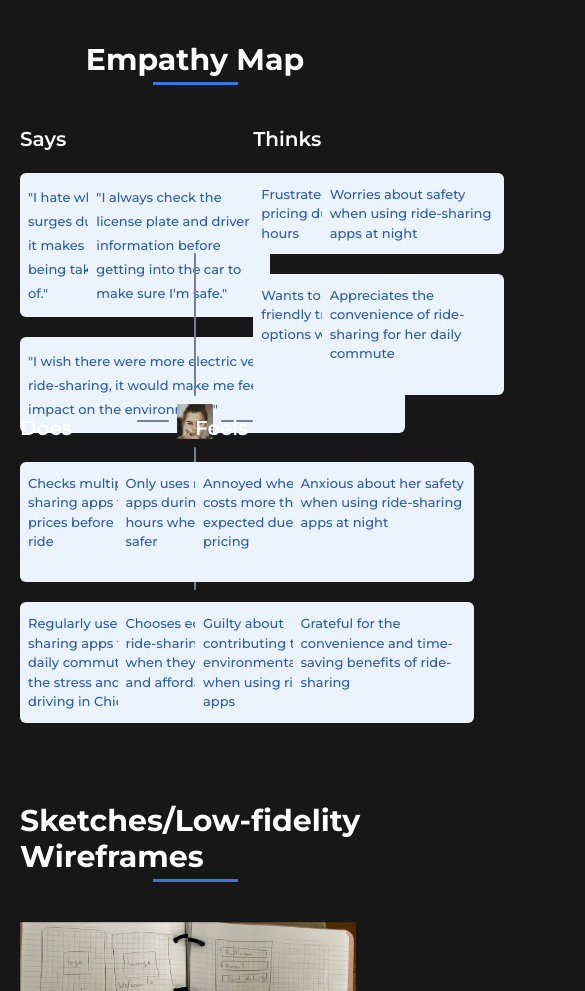
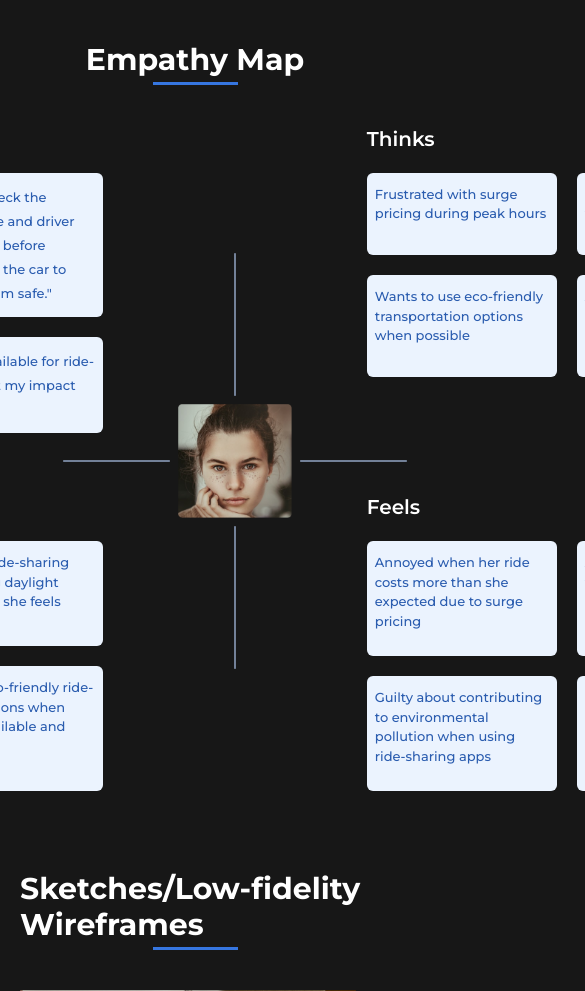
Before and after one commit to VirtuousTechies/musa-daniel, a React (Vite) app in the folder musa-daniel/: page /works/rideEase in a window 390 px wide. Shown: the part 8300-9291 px from the top of the page, 585 px wide, since content can reach past the window. Built offline with nearby package versions, Linux system fonts and the light colour scheme.

Commit message:
Made the empathy map responsive for desktop

```diff
--- a/musa-daniel/src/Components/Empathy.jsx
+++ b/musa-daniel/src/Components/Empathy.jsx
@@ -4,18 +4,17 @@ export default function Empathy(props) {
   return (
     <section className='flex flex-col space-y-5'>
         <p className='font-three font-semibold text-xl'>{props.text}</p>
-        <div className='grid grid-cols-2 gap-5'>
+        <div className={`grid grid-cols-2 gap-5 w-[400px]
+        ${props.text == 'Does' || props.text == 'Feels' ? 'h-[250px]' : 'h-auto'}`}>
             {props.others ? props.data.map((item) => <div key={item} className={`
-            w-[181.96px] rounded-md bg-[#EBF3FE] text-[#2A5CAF]
-            font-three font-medium text-[13px]
-            ${props.text == 'Thinks' && props.data.indexOf(item) <= 1 ? 'h-[80.86px]'
-            : ' h-[120.86px]'}  `}>
+            rounded-md bg-[#EBF3FE] text-[#2A5CAF]
+            font-three font-medium text-[13px] col-span-1`}>
                 <p className='font-three mx-2 my-3'>{item}</p>
             </div>)
             : props.data.map((item) => <div key={item} className={`h-max
             rounded-md bg-[#EBF3FE] text-[#2A5CAF] font-three font-medium text-base
-            ${props.data.indexOf(item) == 2 ? 'w-[384.81px]'
-            : 'w-[181.96px] h-[150.86px]'}`}>
+            ${props.data.indexOf(item) == 2 ? 'col-span-2'
+            : 'col-span-1'}`}>
                 <p className='font-three text-[13px] mx-2 my-3'>"{item}"</p>
             </div>)}
         </div>
--- a/musa-daniel/src/Components/RideEaseBody.jsx
+++ b/musa-daniel/src/Components/RideEaseBody.jsx
@@ -157,7 +157,8 @@ export default function RideEaseBody() {
     </section>
     <section className='mt-20 flex flex-col mx-5 md:mx-0 md:w-[90%] xl:w-[80%]'>
         <Heading text={'Empathy Map'} />
-        <div className='grid grid-cols-3 mt-10 w-full'>
+        <div className='flex flex-col ml-10 mt-10 -space-y-44 w-full'>
+            <div className='flex flex-row -space-x-10'>
                 <Empathy others={false} data={rideEaseData.empathyMap.says} text={'Says'}  />
                 <figure className='flex flex-row space-x-2 items-center mt-32'>
                     <div className='bg-[#738198] w-[142.78px] h-[2px] rounded-[0.8px]'></div>
@@ -170,9 +171,10 @@ export default function RideEaseBody() {
                 </figure>
                 <Empathy others={true} data={rideEaseData.empathyMap.thinks} text={'Thinks'} />
             </div>
-        <div className='flex flex-row justify-between w-full -mt-44'>
+            <div className='flex flex-row justify-between'>
                 <Empathy others={true} data={rideEaseData.empathyMap.does} text={'Does'}/>
                 <Empathy others={true} data={rideEaseData.empathyMap.feels} text={'Feels'}/>
+            </div>
         </div>
     </section>
     <section className='mt-20 flex flex-col space-y-10 mx-5 md:mx-0 md:w-[90%] xl:w-[80%]'>
```
Lines whose indentation alone changed are shown as unchanged.
